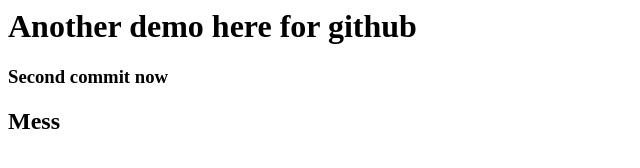
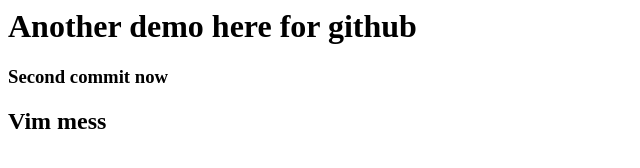
Before and after one commit to aprobert/camp_demo, a plain HTML site: page index.html in a window 1280 px wide. Shown: the full height of the page, 0-640 px from the left. Drawn offline with Linux system fonts and the light colour scheme.

Commit message:
-m "vim stuff"

```diff
--- a/index.html
+++ b/index.html
@@ -1,3 +1,3 @@
 <h1>Another demo here for github</h1>
 <h3>Second commit now</h3>
-<h2>Mess</h2>
+<h2>Vim mess</h2>
```
